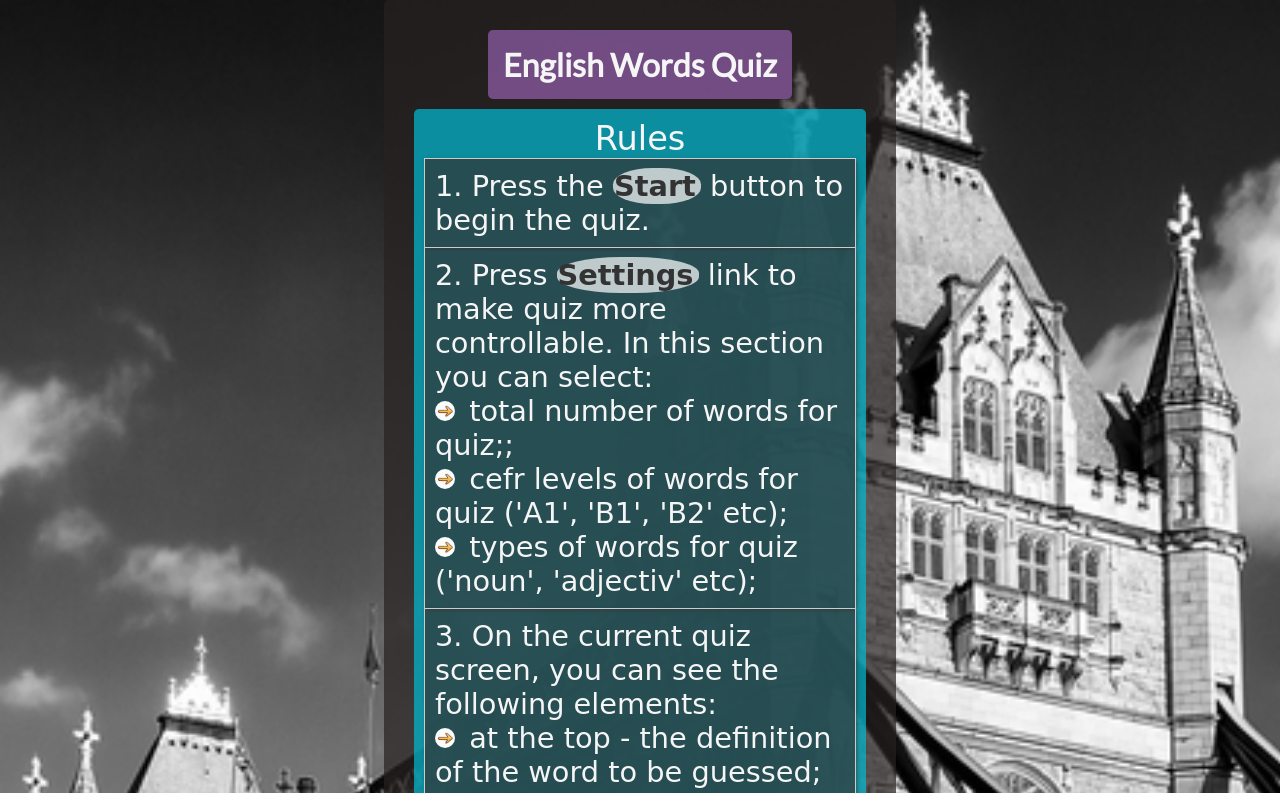
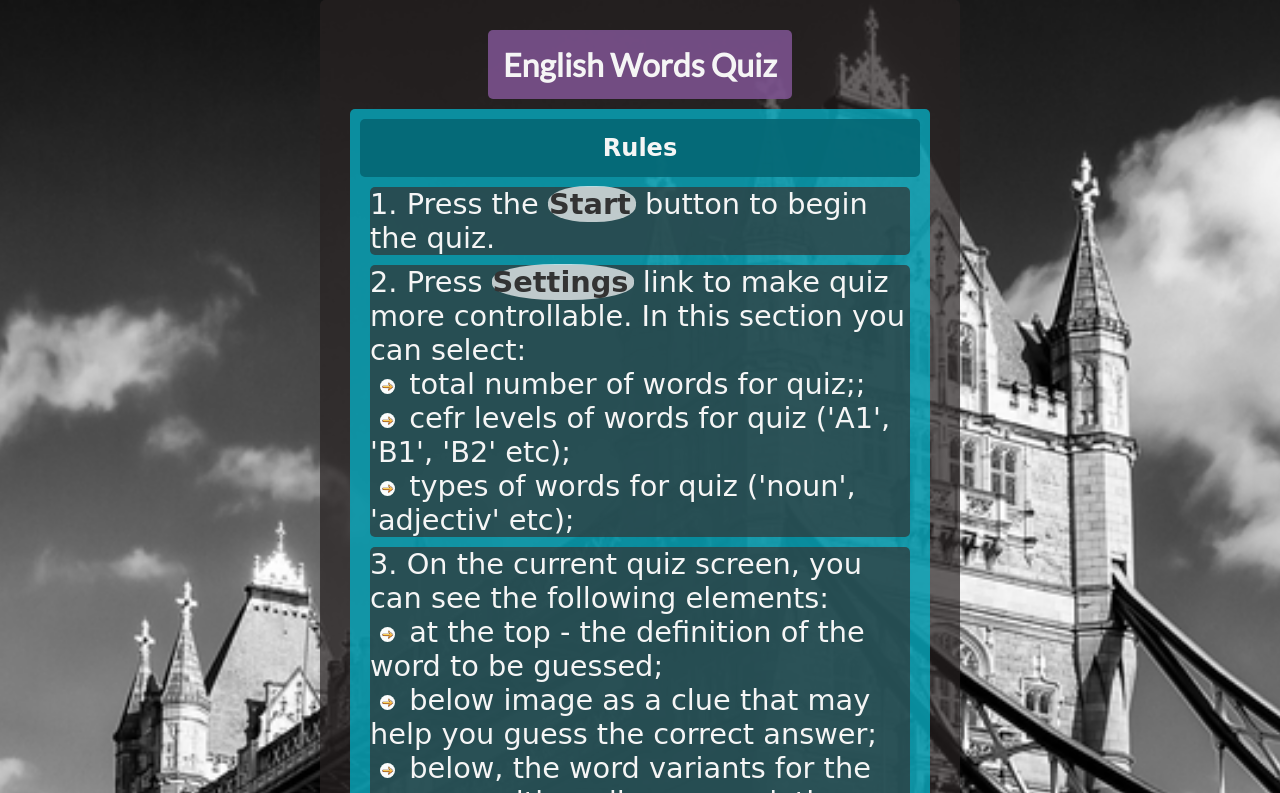
Before and after one commit to vladar21/english-words-quiz, a plain HTML site: page index.html in a window 1280 px wide. Both pictures are taken after a click on the link "Rules". Shown: the top 793 px of the page. Drawn offline with Linux system fonts and the light colour scheme; a web font is replaced by a local one.

Commit message:
feat: add rules section with styles&html&content

```diff
--- a/assets/css/style.css
+++ b/assets/css/style.css
@@ -319,7 +319,7 @@
 }
 
 #start-quiz-button:hover {
-    background-color: #45a049; /* Darker color on hover */
+    background-color: #1c6920; /* Darker color on hover */
 }
 
 /* Modals (Congratulations and Failure) */
@@ -331,8 +331,8 @@
 
 /* Statistic Window */
 #statistic-window {
-    /* display: block; */
-    display: none;
+    display: block;
+    /* display: none; */
     width: 100%;
     /* font-size: 210%; */
     /* background-color: rgb(146, 6, 6); */
@@ -351,8 +351,8 @@
 }
 
 #rules {
-    /* display: none; */
-    display: block;
+    display: none;
+    /* display: block; */
     width: 100%;
     /* font-size: 210%; */
     /* background-color: rgb(146, 6, 6); */
@@ -361,12 +361,13 @@
 .arrow-right {
     display: inline-block;
     margin: 0;
+    margin-left: 10px;
     margin-top: 3px;
     padding:0;
     background-image: url('../images/right_arrow.webp');
     background-size: cover;
-    width: 20px;
-    height: 20px;
+    width: 15px;
+    height: 15px;
     border-radius: 50%;
     border: none;
     color: white;
@@ -405,6 +406,25 @@
     padding: 10px 10px;
     border-radius: 5px;
     font-family: 'Caveat', cursive;
+}
+
+/* Rules styles */
+.content-rules {
+    width: 100%;
+    font-size: 180%;
+}
+
+.rules-title {
+    font-size: 24px;
+    text-align: center;
+    margin-bottom: 10px;
+    background-color: rgba(5, 103, 116, 0.9);
+    padding: 15px;
+    border-radius: 5px;
+}
+
+.content-rules p {
+    margin: 10px;
 }
 
 /* Winner table styles */
@@ -487,7 +507,8 @@
 }
 
 .rules-start-settings a:hover {
-    background-color: rgba(39, 34, 34, 0.7);
+    /* background-color: rgba(39, 34, 34, 0.7); */
+    background-color: rgba(128, 124, 124, 0.7);
 }
 
 @media screen and (max-width: 600px) {
@@ -570,25 +591,25 @@
 
 @media screen and (min-width: 800px) {
     .quizsquare {
-        width: 50%;
+        width: 60%;
       }
 }
 
 
 @media screen and (min-width: 1000px) {
     .quizsquare {
-        width: 45%;
+        width: 55%;
       }
 }
 
 @media screen and (min-width: 1200px) {
     .quizsquare {
-        width: 40%;
+        width: 50%;
       }
 }
 
 @media screen and (min-width: 1600px) {
     .quizsquare {
-        width: 35%;
+        width: 45%;
       }
 }
--- a/assets/js/script.js
+++ b/assets/js/script.js
@@ -14,18 +14,37 @@ const timerSpinner = document.querySelector(".timer-spinner");
 let isTimerSpinnerVisible = true;
 // updateTimerDisplay();
 
+// Find sectionы you want to hide or show
+let statisticWindow = document.getElementById("statistic-window");
+let quizField = document.getElementById("quiz-field");
+const rulesSection = document.getElementById("rules");
+
 // Add an event listener to the "Start"
 var startQuizButton = document.getElementById("start-quiz-button");
 startQuizButton.addEventListener("click", startQuiz);
-// Add an event listener to the "Next" button
-var nextQuizButton = document.getElementById("next-button");
-nextQuizButton.addEventListener("click", takeAturn);
-// Add an event listener for the "Stop" quiz button
-const stopQuizButton = document.getElementById("stop-button");
-stopQuizButton.addEventListener("click", stopQuiz);
+
+// Find the "Rules" link by its ID
+const rulesLink = document.getElementById("rules-link");
+// Add a click event listener to the "Rules" link
+rulesLink.addEventListener("click", (event) => {
+  event.preventDefault(); // Prevent the link from navigating
+
+  // Hide the current sections and show the "rules" section
+  quizField.style.display = "none";
+  statisticWindow.style.display = "none";
+  rulesSection.style.display = "block";
+
+  // Change background rules-link
+  rulesLink.style.backgroundColor = 'rgba(128, 124, 124, 0.7)';
+
+});
 
 // Function to start the quiz
 function startQuiz() {
+
+  // Hidden rules and settings links, and start quiz button
+  let rulesStartSettingsElement = document.getElementsByClassName('rules-start-settings')[0];
+  rulesStartSettingsElement.style.display = 'none';
   // Start the timer when the user proceeds to the next question
   startTimer();
 
@@ -33,29 +52,39 @@ function startQuiz() {
   attempt++;
 
   // Hide the start page "statistic-window"
-  let statisticWindow = document.getElementById("statistic-window");
   statisticWindow.style.display = "none";
 
   // Show quiz area
   let quizField = document.getElementById("quiz-field");
   quizField.style.display = "flex";
 
-  // Set right and wrong counts to 0
-  const rightCountElement = document.getElementById("right-count");
-  const wrongCountElement = document.getElementById("wrong-count");
-
-  rightCountElement.textContent = "0";
-  wrongCountElement.textContent = "0";
+  // Add an event listener to the "Next" button
+  var nextQuizButton = document.getElementById("next-button");
+  nextQuizButton.addEventListener("click", takeAturn);
+  // Add an event listener for the "Stop" quiz button
+  const stopQuizButton = document.getElementById("stop-button");
+  stopQuizButton.addEventListener("click", stopQuiz);
 
   // Display new question
   const randomQuestion = getRandomQuestion(englishWords);
   currentQuiz = displayQuestion(randomQuestion);
   currentQuiz.attempt = attempt;
   quizData.push(currentQuiz);
+
+    // Set right and wrong counts to 0
+    const rightCountElement = document.getElementById("right-count");
+    const wrongCountElement = document.getElementById("wrong-count");
+
+    rightCountElement.textContent = "0";
+    wrongCountElement.textContent = "0";
 }
 
 // Function to finish the quiz
 function stopQuiz() {
+    // Show rules and settings links, and start quiz button
+    let rulesStartSettingsElement = document.getElementsByClassName('rules-start-settings')[0];
+    rulesStartSettingsElement.style.display = 'flex';
+
   // Stop the timer when the user stops the quiz
   stopTimer();
 
@@ -68,11 +97,9 @@ function stopQuiz() {
   }, 0);
 
   // Show the page "statistic-window"
-  let statisticWindow = document.getElementById("statistic-window");
   statisticWindow.style.display = "block";
 
   // Hide quiz area
-  let quizField = document.getElementById("quiz-field");
   quizField.style.display = "none";
 
   // Access the winners' table element's tbody
--- a/index.html
+++ b/index.html
@@ -30,7 +30,7 @@
             </div>
             <div class="control-buttons">
                 <button id="stop-button">Stop</button>
-                <div id="timer-spinner" class="timer-spinner">30</div> <!-- Timer spinner element -->
+                <div id="timer-spinner" class="timer-spinner">30</div>
                 <button id="next-button">Next</button>
             </div>
 
@@ -68,21 +68,21 @@
 
         <div id="rules">
             <div id="winner-quiz-field" class="winners-results">
-                <table class="winners-table">
-                    <caption>Rules</caption>
-                    <tbody>
-                        <tr>
-                            <td>1. Press the <span class="rules-akcent">Start</span> button to begin the quiz.</td>
-                        </tr>
-                        <tr>
-                            <td>2. Press <span class="rules-akcent">Settings</span> link to make quiz more controllable. In this section you can select:
+                <div class="content-rules">
+                    <h2 class="rules-title">Rules</h2>
+                    <div>
+                        <div>
+                            <p class="highlight">1. Press the <span class="rules-akcent">Start</span> button to begin the quiz.</p>
+                        </div>
+                        <div>
+                            <p class="highlight">2. Press <span class="rules-akcent">Settings</span> link to make quiz more controllable. In this section you can select:
                                 <br><span class="arrow-right"></span> total number of words for quiz;;
                                 <br><span class="arrow-right"></span> cefr levels of words for quiz ('A1', 'B1', 'B2' etc);
                                 <br><span class="arrow-right"></span> types of words for quiz ('noun', 'adjectiv' etc);
-                            </td>
-                        </tr>
-                        <tr>
-                            <td>3. On the current quiz screen, you can see the following elements:
+                            </p>
+                        </div>
+                        <div>
+                            <p class="highlight">3. On the current quiz screen, you can see the following elements:
                                 <br><span class="arrow-right"></span> at the top - the definition of the word to be guessed;
                                 <br><span class="arrow-right"></span> below image as a clue that may help you guess the correct answer;
                                 <br><span class="arrow-right"></span> below, the word variants for the answer, with audio pronunciation support;
@@ -91,23 +91,23 @@
                                 <br><span class="arrow-right"></span> on the left, the Next question button;
                                 <br><span class="arrow-right"></span> in the bottom left corner - the number of quiz questions already answered and the total number of questions;
                                 <br><span class="arrow-right"></span> in the bottom right corner - the number of correct and incorrect answers in the current attempt.
-                            </td>
-                        </tr>
-                        <tr>
-                            <td>4. After pressing the <span class="rules-akcent">Stop</span> quiz button, you will be taken to the winners table, where you can see the results of the current attempt and all previous attempts.</td>
-                        </tr>
-                    </tbody>
-                </table>
-                <div class="rules-start-settings">
+                            </p>
+                        </div>
+                        <div>
+                            <p class="highlight">4. After pressing the <span class="rules-akcent">Stop</span> quiz button, you will be taken to the winners table, where you can see the results of the current attempt and all previous attempts.</p>
+                        </div>
+                    </div>
+                </div>
+                <!-- <div class="rules-start-settings">
                     <a href="#" class="rules">Rules</a>
                     <button id="start-quiz-button">Start</button>
                     <a href="#" class="settings">Settings</a>
-                </div>
+                </div>          -->
             </div>
         </div>
         <div id="statistic-window">
             <div id="winner-quiz-field" class="winners-results">
-                <table class="winners-table">
+                <table id="winners-table" class="winners-table">
                     <caption>Winners Results</caption>
                     <thead>
                         <tr>
@@ -121,13 +121,19 @@
 
                     </tbody>
                 </table>
-                <div class="rules-start-settings">
+                <!-- <div class="rules-start-settings">
                     <a href="#" class="rules">Rules</a>
                     <button id="start-quiz-button">Start</button>
                     <a href="#" class="settings">Settings</a>
-                </div>
+                </div> -->
 
             </div>
+        </div>
+
+        <div class="rules-start-settings">
+            <a href="#" id="rules-link" class="rules-link">Rules</a>
+            <button id="start-quiz-button">Start</button>
+            <a href="#" id="settings-link" class="settings-link">Settings</a>
         </div>
 
     </div>
```
